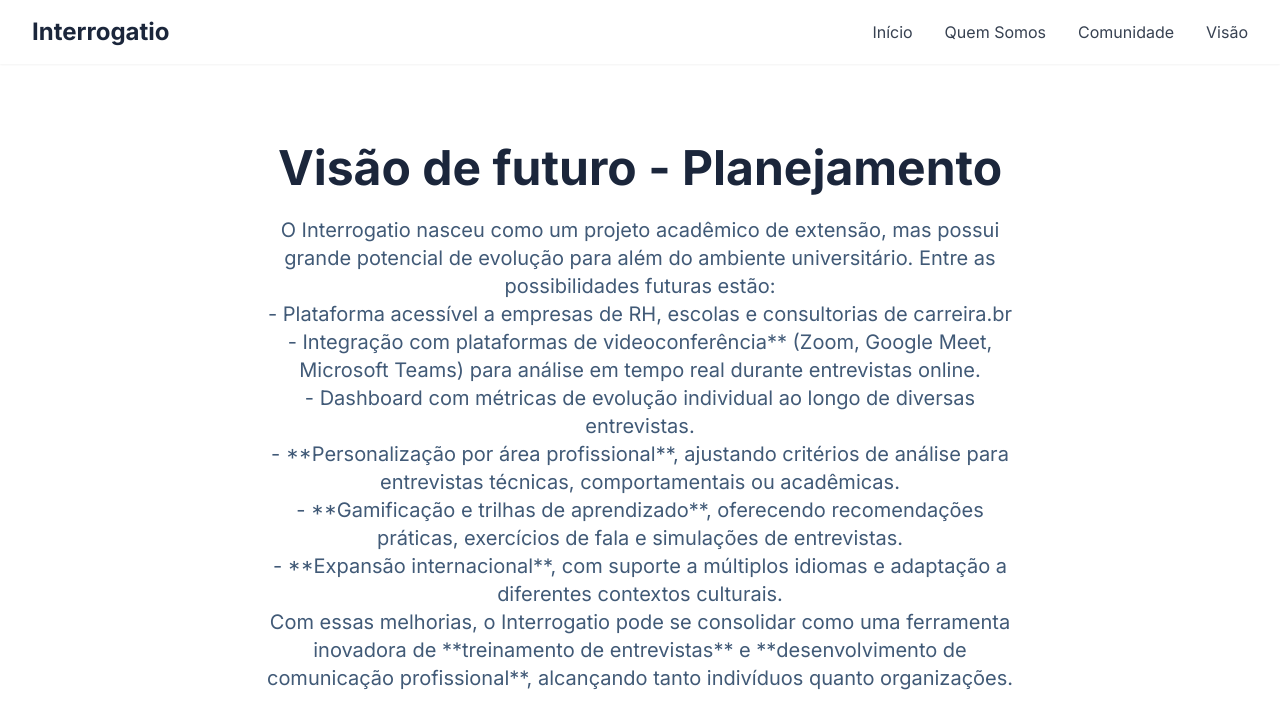
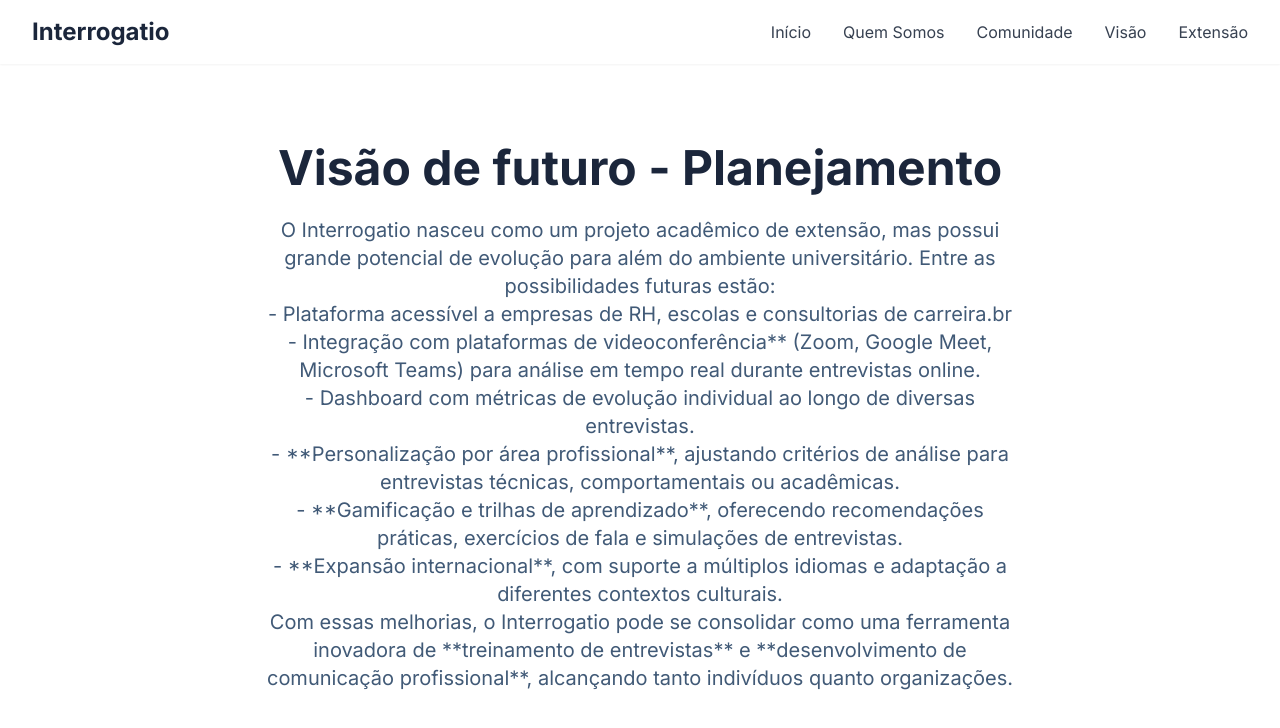
Before and after one commit to MuHaouli/Projeto_Extensao, a Next.js app: page /visao in a window 1280 px wide. Shown: the top 728 px of the page. Built offline with nearby package versions, Linux system fonts and the light colour scheme.

Commit message:
conflict fix

```diff
--- a/src/app/comunidade/page.tsx
+++ b/src/app/comunidade/page.tsx
@@ -14,6 +14,7 @@ export default function CommunityPage() {
               <Link href="/" className="nav-link">Início</Link>
               <Link href="/quem-somos" className="nav-link">Quem Somos</Link>
               <Link href="/comunidade" className="nav-link">Comunidade</Link>
+              <Link href="/extensao" className="nav-link">Extensão</Link>
             </div>
           </nav>
         </div>
--- a/src/app/extensao/page.tsx
+++ b/src/app/extensao/page.tsx
@@ -14,6 +14,7 @@ export default function CommunityPage() {
               <Link href="/" className="nav-link">Início</Link>
               <Link href="/quem-somos" className="nav-link">Quem Somos</Link>
               <Link href="/comunidade" className="nav-link">Comunidade</Link>
+              <Link href="/extensao" className="nav-link">Extensão</Link>
             </div>
           </nav>
         </div>
--- a/src/app/page.tsx
+++ b/src/app/page.tsx
@@ -30,14 +30,12 @@ export default function Home() {
             <Link href="/" className="text-2xl font-bold text-[#1B263B] hover:scale-105 transition-transform">
               Interrogatio
             </Link>
-            <div className="space-x-8">
-              <Link href="/" className="nav-link">Início</Link>
-              <Link href="/quem-somos" className="nav-link">Quem Somos</Link>
-              <Link href="/comunidade" className="nav-link">Comunidade</Link>
-              <Link href="/visao" className="nav-link">Visão</Link>
-              <Link href="/extensao" className="nav-link">Extensão</Link>
-            </div>
-          </nav>
+          </div>
+          <div className="space-x-8 flex">
+            <Link href="/" className="nav-link">Início</Link>
+            <Link href="/quem-somos" className="nav-link">Quem Somos</Link>
+            <Link href="/comunidade" className="nav-link">Comunidade</Link>
+            <Link href="/extensao" className="nav-link">Extensão</Link>
           </div>
         </div>
       </header>
--- a/src/app/visao/page.tsx
+++ b/src/app/visao/page.tsx
@@ -15,7 +15,7 @@ export default function VisaoPage() {
                 <Link href="/quem-somos" className="nav-link">Quem Somos</Link>
                 <Link href="/comunidade" className="nav-link">Comunidade</Link>
                 <Link href="/visao" className="nav-link">Visão</Link>
-
+                <Link href="/extensao" className="nav-link">Extensão</Link>
                 </div>
             </nav>
             </div>
```
